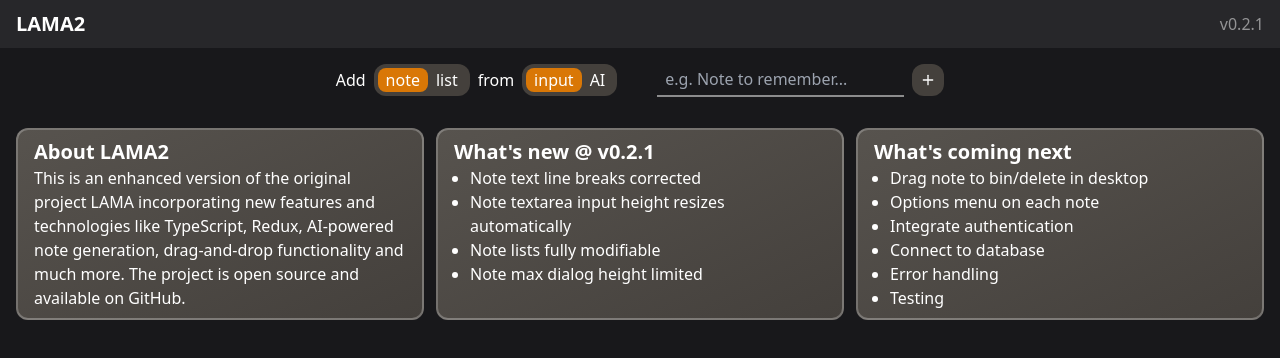
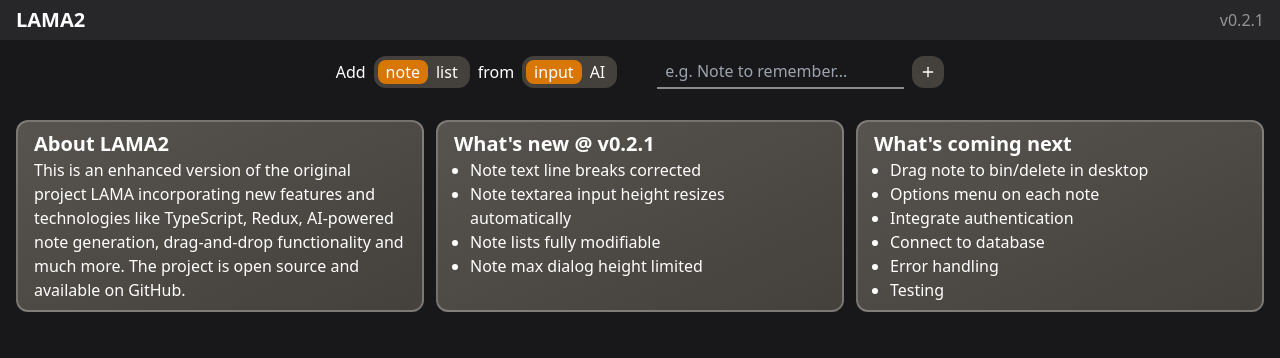
Before and after one commit to alepemu/lama2, a React (Vite) app: page / in a window 1280 px wide. Shown: the top 358 px of the page. Built offline with nearby package versions, Linux system fonts and the light colour scheme.

Commit message:
Update Dashboard and Navbar heights

```diff
--- a/src/components/layout/Dashboard.tsx
+++ b/src/components/layout/Dashboard.tsx
@@ -50,7 +50,7 @@ export function Dashboard() {
         onDragEnd={handleDragEnd(setActiveId, arrangeNotes, notes)}
         onDragCancel={handleDragCancel(setActiveId)}
       >
-        <div className="overflow-clip min-h-[calc(100vh-160px)] md:min-h-[calc(100vh-112px)] animate-dashboard-intro">
+        <div className="overflow-clip animate-dashboard-intro">
           <SortableContext items={notes} strategy={rectSortingStrategy}>
             <Grid>
               {loading && <NoteLoading />}
--- a/src/components/layout/Navbar.tsx
+++ b/src/components/layout/Navbar.tsx
@@ -2,7 +2,7 @@ import { version } from "../../../package.json";
 
 export function Navbar() {
   return (
-    <div className="flex justify-between items-center h-12 px-4 bg-zinc-800">
+    <div className="flex justify-between items-center h-10 px-4 bg-zinc-800">
       <h1 className="text-xl font-bold">LAMA2</h1>
       <h1 className="text-md opacity-50">v{version}</h1>
     </div>
```
